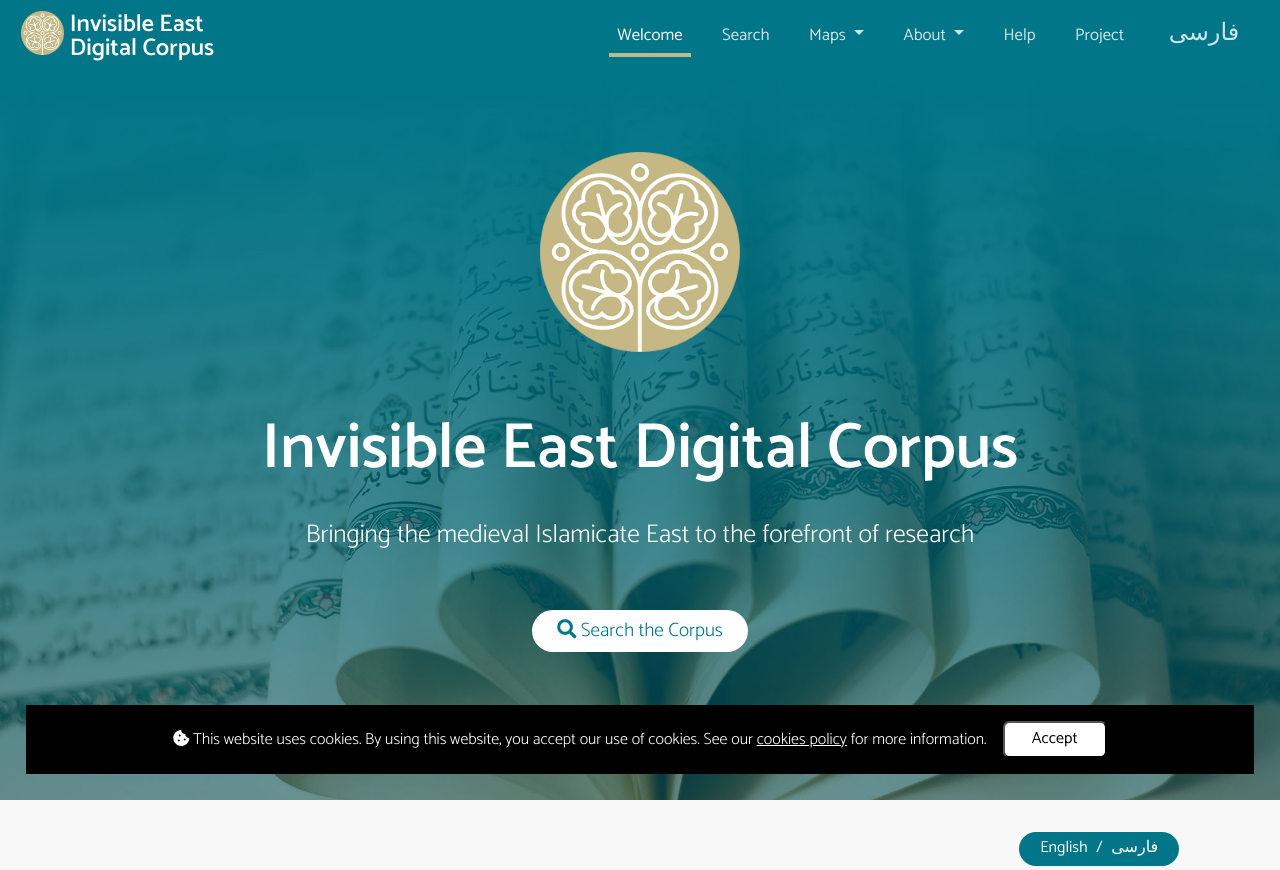
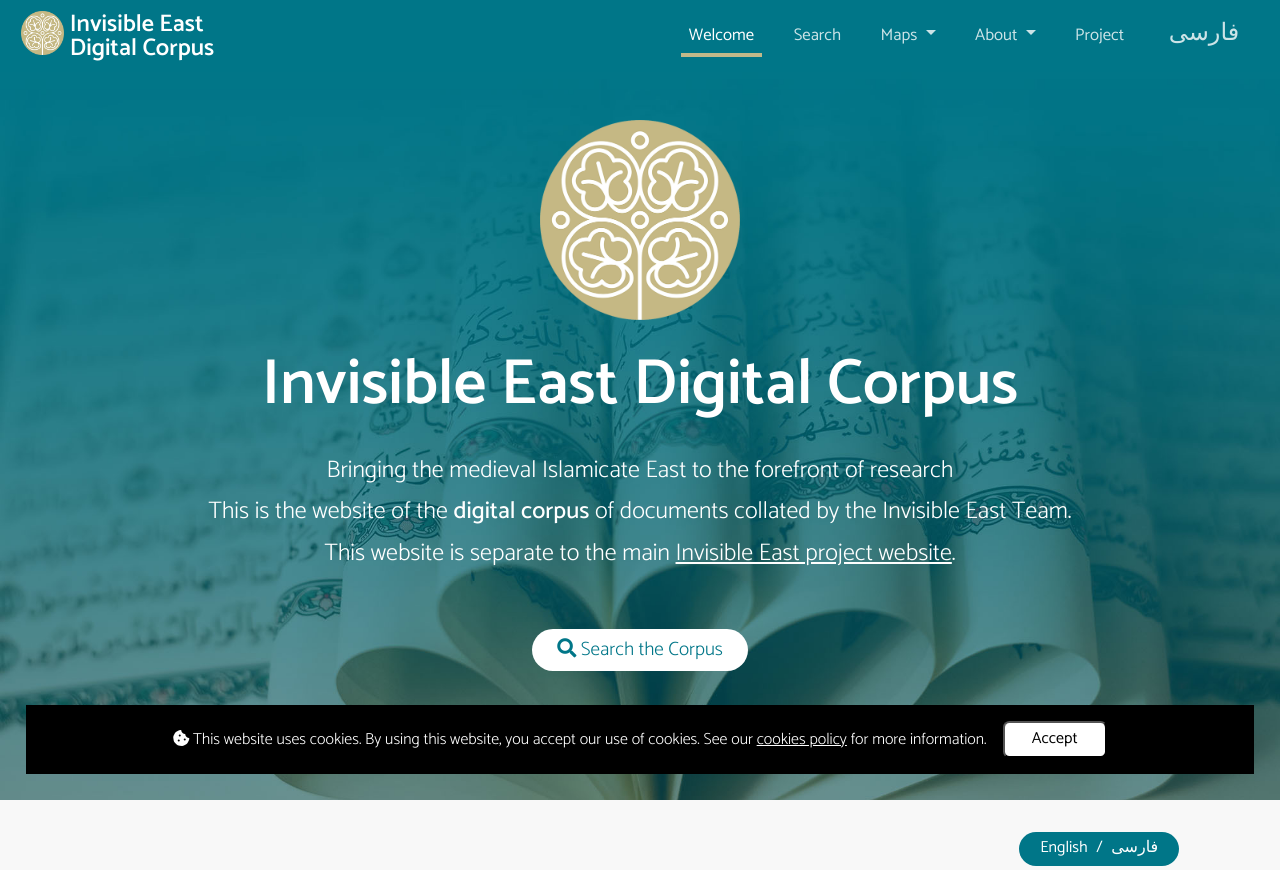
Before and after one commit to invisibleeast/invisible-east-website, a Django app: page / in a window 1280 px wide. Shown: the top 870 px of the page. Run offline with Django 4.2, Linux system fonts and the light colour scheme; parts of the project's set-up code (start-up, migrations or seed data) failed here and were passed over.

Commit message:
more changes requested by team

```diff
--- a/django/core/static/css/custom.css
+++ b/django/core/static/css/custom.css
@@ -476,10 +476,16 @@ main section {
     text-align: center;
 }
 
+#welcome-banner-tagline a,
+#welcome-banner-tagline a:hover {
+    color: white;
+    text-decoration: underline;
+}
+
 #welcome-banner-icon {
     height: 25vh;
     display: block;
-    margin: 7vh auto;
+    margin: 5vh auto 3vh auto;
 }
 
 #welcome-banner-title {
--- a/django/core/static/css/custom_large.css
+++ b/django/core/static/css/custom_large.css
@@ -31,7 +31,7 @@
 
     #welcome-banner {
         min-height: calc(100vh - 4rem);
-        padding: 2rem;
+        padding: 1rem;
     }
 
     #welcome-banner-title {
@@ -39,7 +39,7 @@
     }
 
     #welcome-banner-tagline {
-        font-size: 1.6em;
+        font-size: 1.5em;
     }
 
     /* ---------- Corpus: List ---------- */
--- a/django/core/templates/base.html
+++ b/django/core/templates/base.html
@@ -108,12 +108,15 @@
                             <a class="dropdown-item" href="{% url 'general:about-credits' %}">Credits</a>
                         </div>
                     </li>
+                    {% comment %}
+                        {# this is temporarily hidden until the team has content to add to the help section, then it can be shown again #}
                         <!-- Help -->
                         <li class="nav-item">
                             <a class="nav-link{% if "/help/" in request.path %} active{% endif %}" href="{% url 'help:list' %}">
                                 Help
                             </a>
                         </li>
+                    {% endcomment %}
                     <!-- Project -->
                     <li class="nav-item">
                         <a class="nav-link" href="https://invisibleeast.web.ox.ac.uk/" target="_blank">
--- a/django/general/templates/general/about-credits.html
+++ b/django/general/templates/general/about-credits.html
@@ -1,11 +1,11 @@
 {% extends "base.html" %}
-{% load static %}
+{% load static settings_value %}
 
 {% block main %}
 
 <section class="container">
     <h2>Credits</h2>
-    <h3>Invisible East Digital Corpus v1.x</h3>
+    <h3>Invisible East Digital Corpus (v{% settings_value 'VERSION' %})</h3>
 
     <h4>PI (Research Lead)</h4>
     <p>Arezou Azad</p>
--- a/django/general/templates/general/welcome.html
+++ b/django/general/templates/general/welcome.html
@@ -10,6 +10,12 @@
     </div>
     <div id="welcome-banner-tagline">
         Bringing the medieval Islamicate East to the forefront of research
+        <br>
+        <br>
+        This is the website of the <strong>digital corpus</strong> of documents collated by the Invisible East Team.
+        <br>
+        <br>
+        This website is separate to the main <a href="https://invisibleeast.web.ox.ac.uk/" target="_blank">Invisible East project website</a>.
     </div>
     <a id="welcome-banner-link" href="{% url 'corpus:text-list' %}" class="bubblelink">
         <i class="fas fa-search"></i> Search the Corpus
```
Lines whose indentation alone changed are shown as unchanged.
